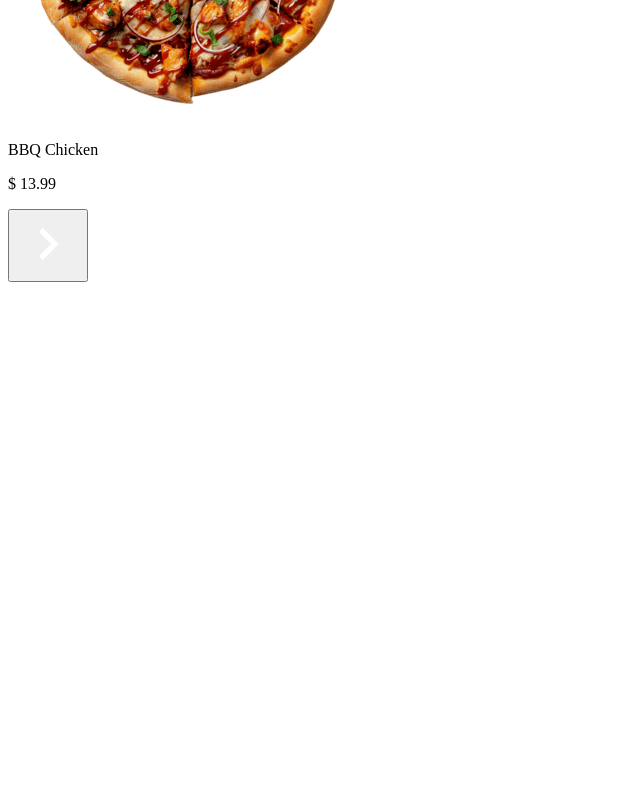
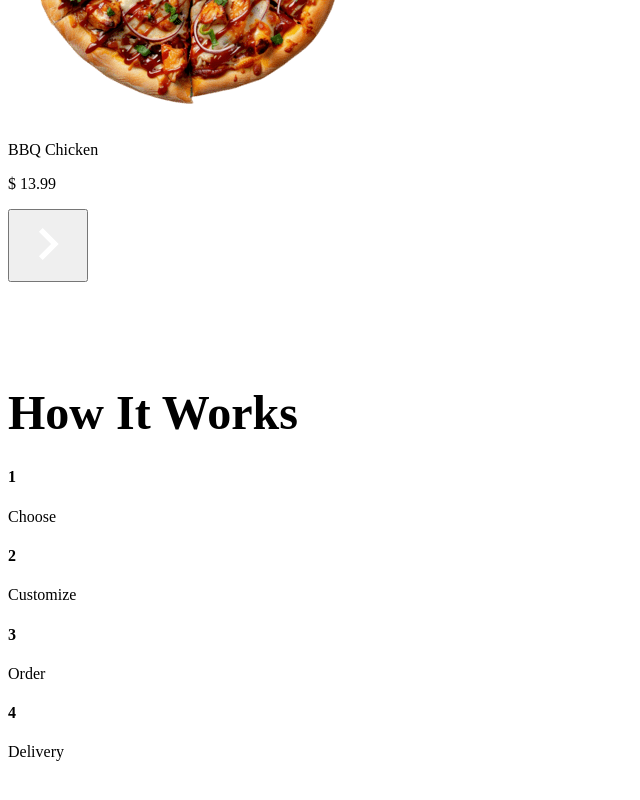
Before and after one commit to Ranica10/pizza-resteraunt, a Vue app in the folder pizza-resteraunt/: page / in a window 1280 px wide. Shown: the part 1912-2712 px from the top of the page, without its empty margins (0-640 px from the left). Before the commit the page ends 2202 px from the top, so only its background shows below. Built offline with nearby package versions, Linux system fonts and the light colour scheme; the HTML template or start-up script is replaced by a standard one.

Commit message:
create order steps section

```diff
--- a/pizza-resteraunt/src/App.vue
+++ b/pizza-resteraunt/src/App.vue
@@ -3,6 +3,7 @@ import Navbar from './components/Navbar.vue';
 
 import Intro from './components/sections/Intro.vue';
 import Highlights from './components/sections/Highlights.vue';
+import OrderSteps from './components/sections/OrderSteps.vue';
 
 </script>
 
@@ -12,5 +13,8 @@ import Highlights from './components/sections/Highlights.vue';
         <div class="nav-spacer" style="height: 72px;"></div>
         <Intro></Intro>
         <Highlights></Highlights>
+        <div class="spacer" style="height:40px"></div>
+        <OrderSteps></OrderSteps>
+        <div class="spacer" style="height:400px"></div>
     </div>
 </template>
--- /dev/null
+++ b/pizza-resteraunt/src/components/sections/OrderSteps.vue
@@ -0,0 +1,18 @@
+<script setup>
+
+const steps = ["Choose", "Customize", "Order", "Delivery"]
+
+
+</script>
+
+<template>
+    <div class="order-steps-section">
+        <h4 style="margin-bottom: 28px; font-size: 48px;">How It Works</h4>
+        <div class="steps">
+            <div class="step" v-for="(step, index) in steps">
+                <h4 class="step-index">{{ index + 1 }}</h4>
+                <p class="step-name">{{ step }}</p>
+            </div>
+        </div>
+    </div>
+</template>
--- a/pizza-resteraunt/src/styles/components/sections/_intro.scss
+++ b/pizza-resteraunt/src/styles/components/sections/_intro.scss
@@ -1,7 +1,7 @@
 .intro-section {
     min-height: calc(100vh - 72px);
     display: flex;
-    align-content: center;
+    align-items: center;
     justify-content: center;
     flex-wrap: wrap;
 
--- /dev/null
+++ b/pizza-resteraunt/src/styles/components/sections/_ordersteps.scss
@@ -0,0 +1,51 @@
+.order-steps-section {
+    height: 300px;
+    display: flex;
+    align-items: center;
+    justify-content: center;
+    flex-direction: column;
+
+    position: relative;
+    padding: 0 64px;
+
+    background-color: $black;
+
+    .steps {
+        display: flex;
+        flex-direction: row;
+        justify-content: space-between;
+
+        width: 100%;
+        max-width: 1200px;
+        height: 88px;
+        gap: 24px;
+
+        .step {
+            display: flex;
+            flex-direction: column;
+            align-items: center;
+            justify-content: center;
+
+            transition: transform 0.2s ease-in-out, color 0.2s ease-in-out;
+
+            .step-name {
+                font-size: 28px;
+                font-family: $secondary-font;
+            }
+
+            .step-index {
+                font-size: 28px;
+                padding-bottom: 4px;
+            }
+
+            &:hover {
+                transform: translateY(-10px) scale(1.05);
+                text-shadow: 0 2px 6px rgba(255, 100, 100, 0.4);
+
+                .step-name {
+                    color: $red;
+                }
+            }
+        }
+    }
+}
--- a/pizza-resteraunt/src/styles/global.scss
+++ b/pizza-resteraunt/src/styles/global.scss
@@ -4,6 +4,7 @@
 @import './components/navbar';
 @import './components/sections/intro';
 @import './components/sections/highlights';
+@import './components/sections/ordersteps';
 
 :root {
   font-family: system-ui, Avenir, Helvetica, Arial, sans-serif;
@@ -24,6 +25,16 @@ body {
   margin: 0px;
 }
 
+h4 {
+  margin: 0;
+  font-size: 64px;
+  font-family: $primary-font;
+}
+
+p {
+  margin: 0;
+}
+
 @media (prefers-color-scheme: light) {
   :root {
     color: #213547;
```
